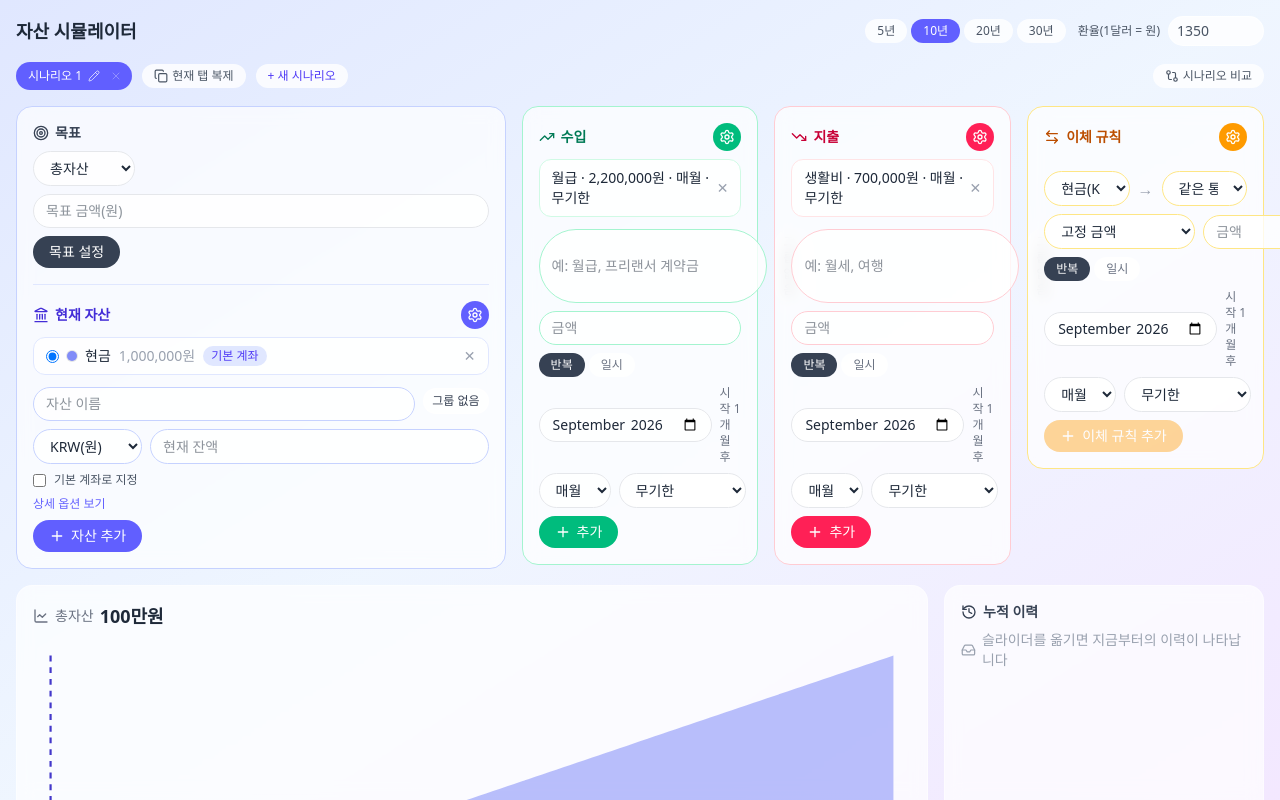
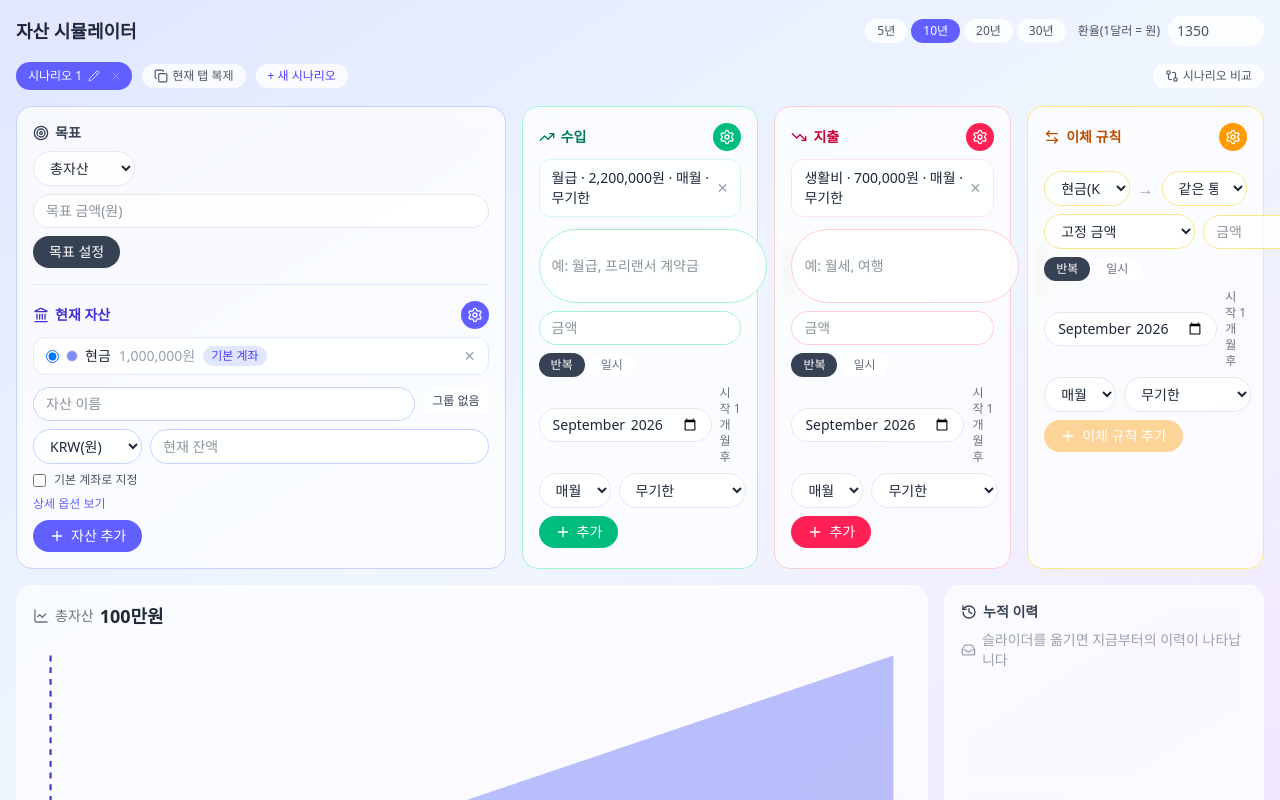
Before and after one commit to amaran-th/interactive-portfolio, a Next.js app: page /asset-simulator in a window 1280 px wide. Built offline with nearby package versions, Linux system fonts and the light colour scheme.

Commit message:
fix: 입력 카드 높이를 다시 통일하고, 총자산 그래프에 항상 보이는 0선 추가

```diff
--- a/app/(portfolio)/playground/_sections/Works/6_AssetSimulator/AssetAreaChart.tsx
+++ b/app/(portfolio)/playground/_sections/Works/6_AssetSimulator/AssetAreaChart.tsx
@@ -169,7 +169,6 @@ export default function AssetAreaChart({
                 />
               </g>
             ))}
-            {domainMin < 0 && (
             <line
               x1={PADDING}
               y1={zeroY}
@@ -179,7 +178,13 @@ export default function AssetAreaChart({
               strokeWidth={1}
               strokeDasharray="2 2"
             />
-            )}
+            <text
+              x={PADDING}
+              y={Math.min(HEIGHT - PADDING - 3, zeroY - 3)}
+              className="fill-gray-400 text-[9px]"
+            >
+              0
+            </text>
             <line
               x1={cursorX}
               y1={PADDING}
--- a/app/(portfolio)/playground/_sections/Works/6_AssetSimulator/InputPanel.tsx
+++ b/app/(portfolio)/playground/_sections/Works/6_AssetSimulator/InputPanel.tsx
@@ -53,7 +53,7 @@ type InputPanelProps = {
 
 export default function InputPanel(props: InputPanelProps) {
   return (
-    <div className="grid items-start gap-4 grid-cols-[repeat(auto-fit,minmax(min(220px,100%),1fr))]">
+    <div className="grid gap-4 grid-cols-[repeat(auto-fit,minmax(min(220px,100%),1fr))]">
       <GroupAssetSection
         groups={props.groups}
         assetGroups={props.assetGroups}
```
Lines whose indentation alone changed are shown as unchanged.
